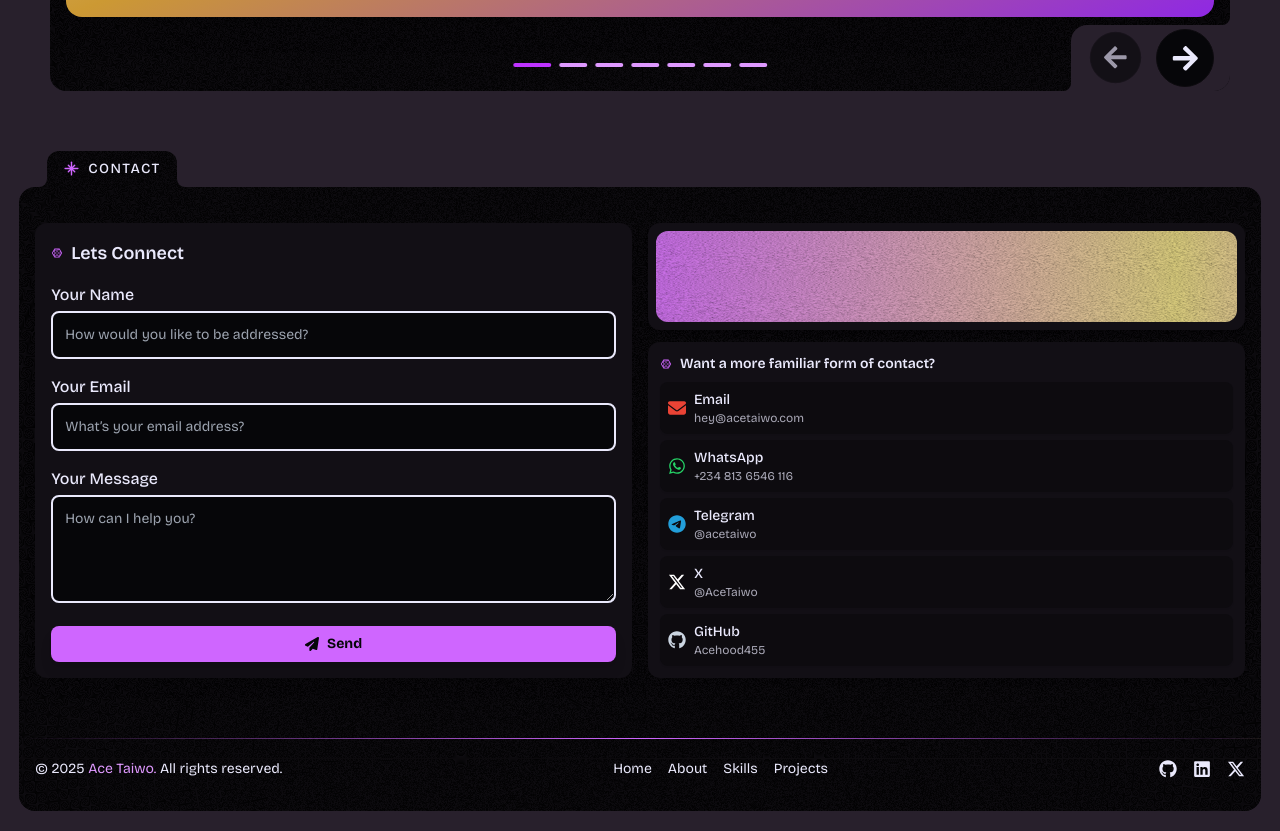
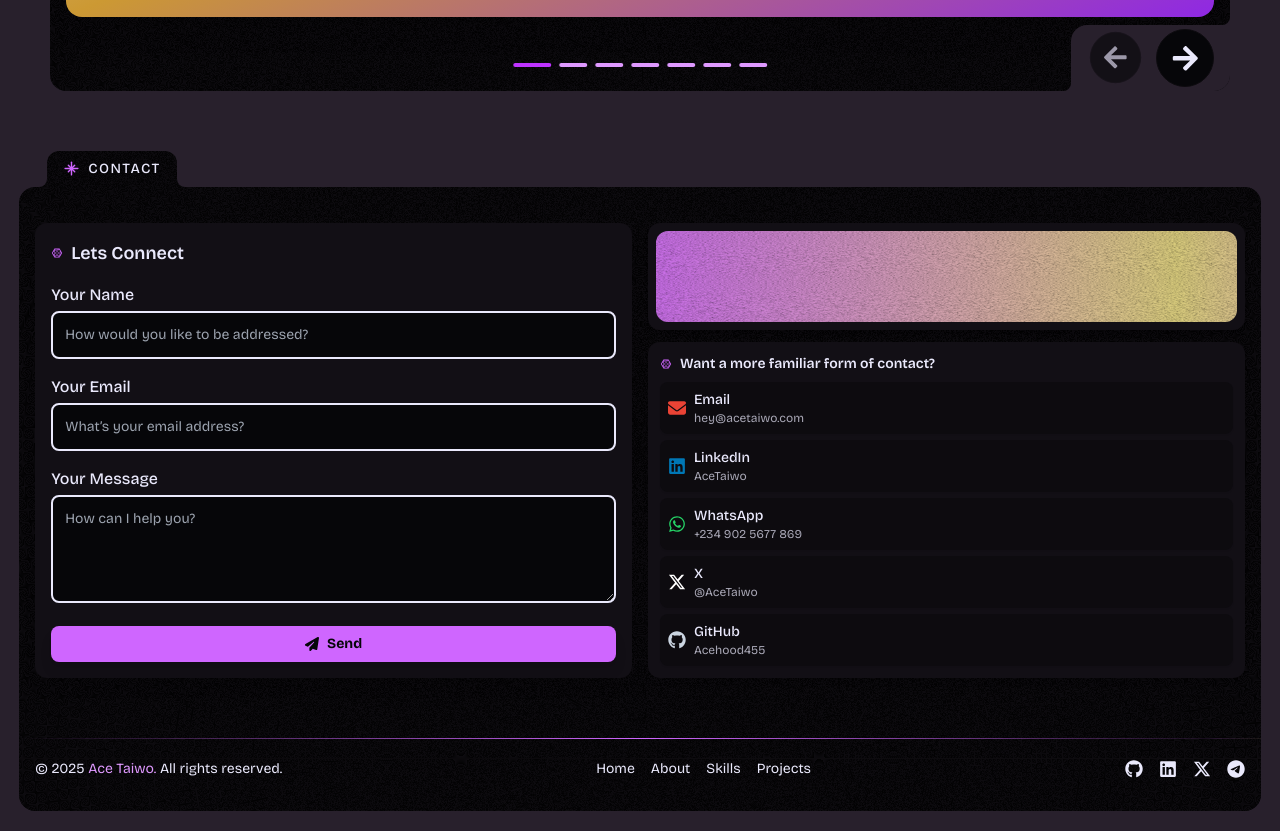
Before and after one commit to Acehood455/live-portfolio, a React (Vite) app: page / in a window 1280 px wide. Shown: the part 3128-3959 px from the top of the page. Built offline with nearby package versions, Linux system fonts and the light colour scheme.

Commit message:
Refactor code structure for improved readability and maintainability

```diff
--- a/src/section/Contact.jsx
+++ b/src/section/Contact.jsx
@@ -1,6 +1,6 @@
 import React, { useRef, useState } from "react";
 import SectionTitle from "../components/SectionTitle";
-import { FaPaperPlane, FaEnvelope, FaWhatsapp, FaTelegram, FaGithub, FaXTwitter } from "react-icons/fa6";
+import { FaPaperPlane, FaEnvelope, FaWhatsapp, FaGithub, FaXTwitter, FaLinkedin } from "react-icons/fa6";
 import { LiaConnectdevelop } from "react-icons/lia";
 import emailjs from "@emailjs/browser";
 import Footer from "./Footer";
@@ -245,10 +245,27 @@ const Contact = () => {
             </div>
           </motion.a>
 
+          {/* LinkedIn */}
+          <motion.a
+            variants={slideFromRight}
+            href="https://linkedin.com/in/ace-taiwo-046a6b384"
+            target="_blank"
+            rel="noopener noreferrer"
+            className="flex items-center gap-2 w-full px-2 py-2 rounded-lg bg-cardColor
+                      text-text shadow-sm transform transition
+                      hover:translate-x-3 hover:scale-[1.02] hover:border hover:border-[#0077B5] hover:bg-[#0077B5]/10 duration-300"
+          >
+            <FaLinkedin className="text-[#0077B5] text-lg" />
+            <div className="flex flex-col">
+              <span className="font-medium text-sm">LinkedIn</span>
+              <span className="text-xs opacity-70">AceTaiwo</span>
+            </div>
+          </motion.a>
+
           {/* WhatsApp */}
           <motion.a
             variants={slideFromRight}
-            href="https://wa.me/2348136546116"
+            href="https://wa.me/2349025677869"
             target="_blank"
             className="flex items-center gap-2 w-full px-2 py-2 rounded-lg bg-cardColor
                        text-text shadow-sm transform transition
@@ -257,25 +274,10 @@ const Contact = () => {
             <FaWhatsapp className="text-[#25D366] text-lg" />
             <div className="flex flex-col">
               <span className="font-medium text-sm">WhatsApp</span>
-              <span className="text-xs opacity-70">+234 813 6546 116</span>
+              <span className="text-xs opacity-70">+234 902 5677 869</span>
             </div>
           </motion.a>
 
-          {/* Telegram */}
-          <motion.a
-            variants={slideFromRight}
-            href="https://t.me/acetaiwo"
-            target="_blank"
-            className="flex items-center gap-2 w-full px-2 py-2 rounded-lg bg-cardColor
-                       text-text shadow-sm transform transition
-                       hover:translate-x-3 hover:scale-[1.02] hover:border hover:border-[#229ED9] hover:bg-[#229ED9]/10 duration-300"
-          >
-            <FaTelegram className="text-[#229ED9] text-lg" />
-            <div className="flex flex-col">
-              <span className="font-medium text-sm">Telegram</span>
-              <span className="text-xs opacity-70">@acetaiwo</span>
-            </div>
-          </motion.a>
 
           {/* Twitter */}
           <motion.a
--- a/src/section/Footer.jsx
+++ b/src/section/Footer.jsx
@@ -1,4 +1,4 @@
-import { FaGithub, FaLinkedin, FaXTwitter } from "react-icons/fa6";
+import { FaGithub, FaLinkedin, FaXTwitter, FaTelegram } from "react-icons/fa6";
 import { motion } from "framer-motion";
 import { containerVariant, itemVariant } from "../constants/animations/variants";
 
@@ -71,6 +71,9 @@ const Footer = () => {
           <a href="https://x.com/acetaiwo" target="_blank" className="hover:text-slate-500 z-10 transition">
             <FaXTwitter />
           </a>
+          <a href="https://t.me/acetaiwo" target="_blank" className="hover:text-[#229ed9] z-10 transition">
+            <FaTelegram />
+          </a>
         </motion.div>
       </motion.div>
     </footer>
--- a/src/section/Hero.jsx
+++ b/src/section/Hero.jsx
@@ -231,7 +231,8 @@ export default function Hero() {
             <RiArrowDownDoubleFill className='text-black size-4 md:size-5 animate-bounce' />
             </a>
             <a
-              href="#"
+              href="Ace_Taiwo_Fullstack_Developer_Resume.pdf"
+              target="_blank"
               className="inline-flex items-center gap-1 px-3 py-1.5 text-sm md:px-4 md:py-2 md:text-base rounded-lg border-2 border-purple2 text-text font-bold hover:scale-95 hover:translate-y-0.5 duration-300 hover:shadow-[0px_4px_16px_0_rgba(207,102,255,.90)] transition"
             >
               Resume
```
Also changed, not shown: 1 other file (tests, documents, lock files or other folders).
